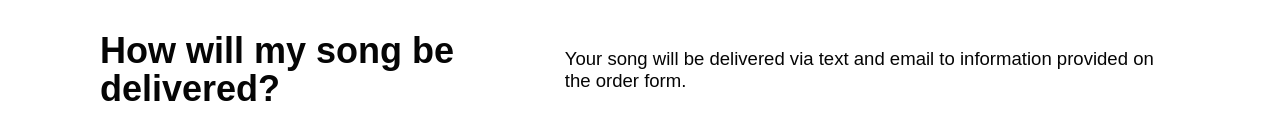
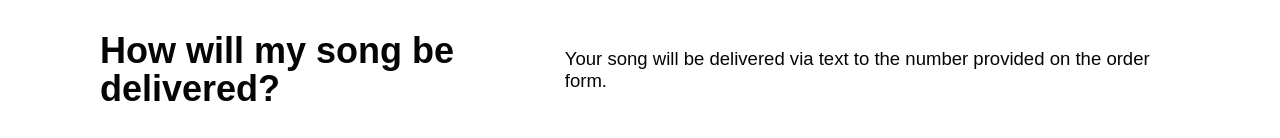
Before and after one commit to CHolmes143/customwalkoutsongs, a Next.js app: page / in a window 1280 px wide. Shown: the part 4089-4227 px from the top of the page. Built offline with nearby package versions, Linux system fonts and the light colour scheme.

Commit message:
Update FAQ delivery answer

```diff
--- a/app/page.tsx
+++ b/app/page.tsx
@@ -68,7 +68,7 @@ export default function HomePage() {
           </article>
           <article className="faq-item">
             <h3>How will my song be delivered?</h3>
-            <p>Your song will be delivered via text and email to information provided on the order form.</p>
+            <p>Your song will be delivered via text to the number provided on the order form.</p>
           </article>
           <article className="faq-item">
             <h3>What if I have a question that isn&apos;t addressed above?</h3>
```
